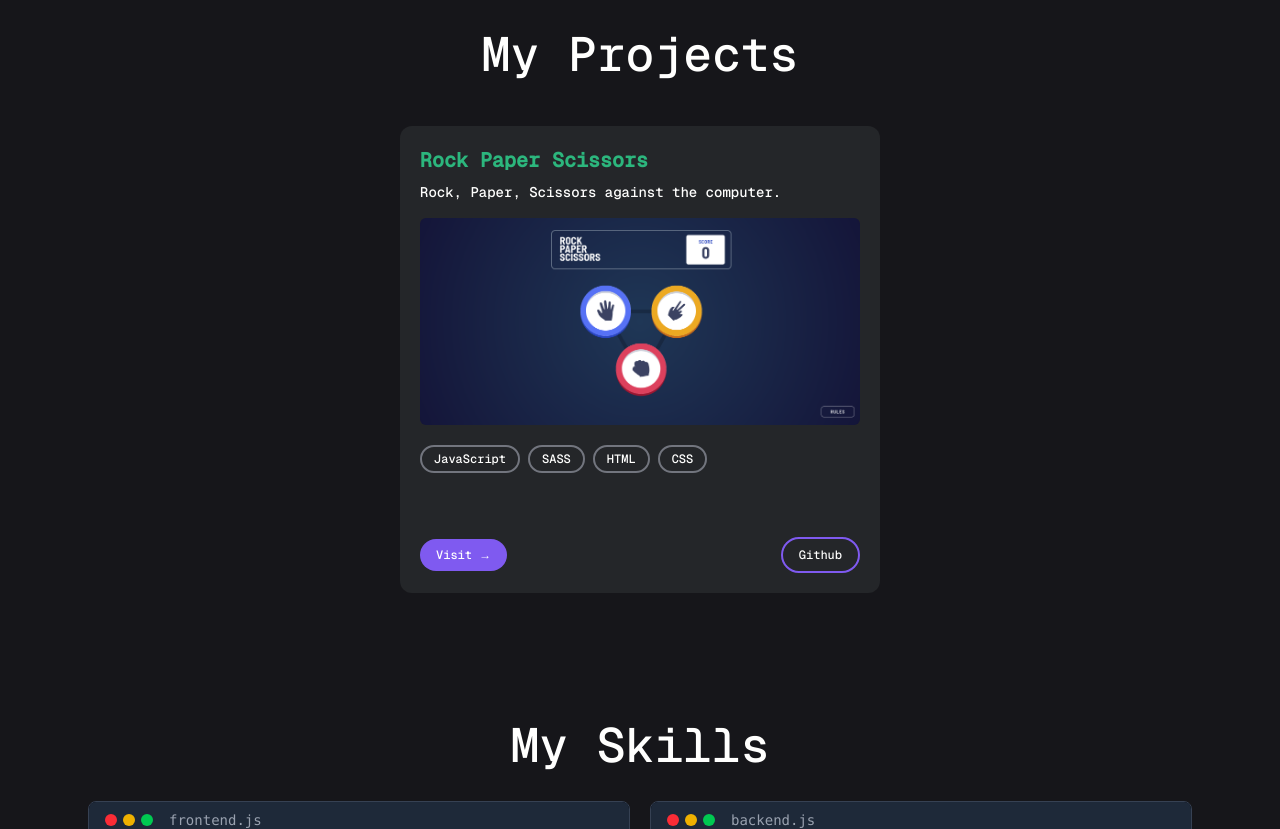
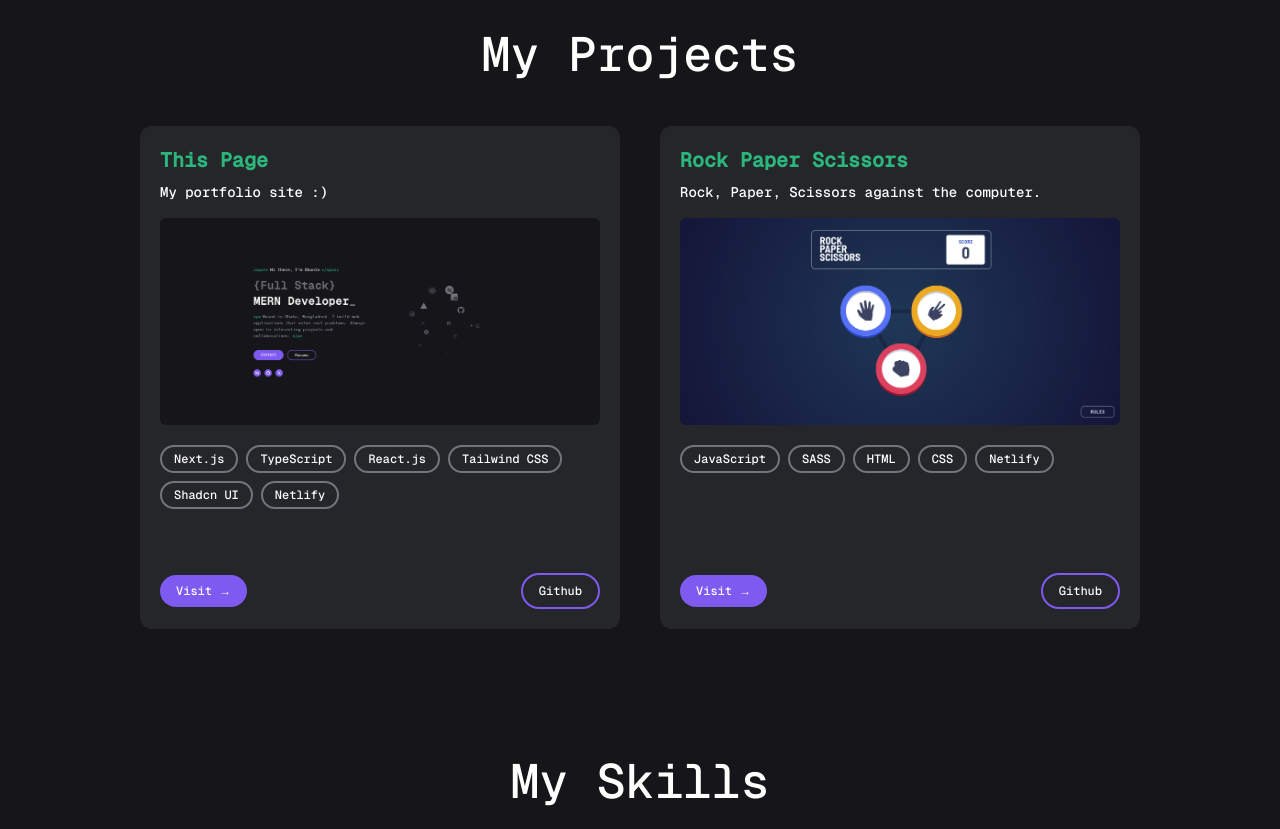
Before and after one commit to shantoopaul/shantoopaul-portfolio, a Next.js app: page / in a window 1280 px wide. Shown: the part 1660-2489 px from the top of the page. Built offline with nearby package versions, Linux system fonts and the light colour scheme.

Commit message:
add projects

```diff
--- a/components/home/About.tsx
+++ b/components/home/About.tsx
@@ -9,7 +9,7 @@ export default function About() {
 
       <div className="space-y-6 max-w-[72ch] text-sub text-pretty">
         <p>
-          Hi! I&apos;m <strong>Shanto</strong>. My coding journey started in 2020 when I stumbled upon some coding tutorials on YouTube out of curiosity. Since then, I&apos;ve explored many courses and different ways to learn coding. To take it seriously, I completed the <strong>Programming Hero Complete Web Development</strong> course earlier this year.
+          Hi! I&apos;m <strong>Shanto</strong>. My coding journey started in 2020 when I stumbled upon some coding tutorials on YouTube out of curiosity. Since then, I&apos;ve explored many courses and different ways to learn coding. Last year, I decided to take things more seriously and completed the <strong>Programming Hero Complete Web Development</strong> course.
         </p>
         <p>
           I enjoy both sides of development: designing smooth, clean interfaces and solving tricky problems behind the scenes.
--- a/components/shared/PortfolioCard.tsx
+++ b/components/shared/PortfolioCard.tsx
@@ -6,6 +6,23 @@ import { CardBody, CardContainer, CardItem } from "@/components/ui/3d-card";
 const cardData = [
   {
     id: 1,
+    title: "This Page",
+    description:
+      "My portfolio site :)",
+    image: "/portfolio/Portfolio.png",
+    tech: [
+      "Next.js",
+      "TypeScript",
+      "React.js",
+      "Tailwind CSS",
+      "Shadcn UI",
+      "Netlify",
+    ],
+    link: "https://shantoopaul.netlify.app/",
+    github: "https://github.com/shantoopaul/shantoopaul-portfolio",
+  },
+  {
+    id: 2,
     title: "Rock Paper Scissors",
     description:
       "Rock, Paper, Scissors against the computer.",
@@ -15,6 +32,7 @@ const cardData = [
       "SASS",
       "HTML",
       "CSS",
+      "Netlify",
     ],
     link: "https://sleekrockpaperscissor.netlify.app/",
     github: "https://github.com/shantoopaul/rock-paper-scissors",
```
Also changed, not shown: public/portfolio/Portfolio.png (added).
